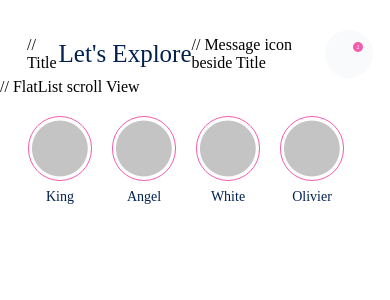
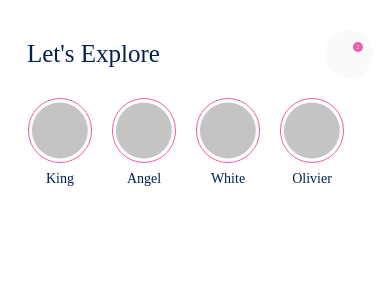
Before and after one commit to PrinceNand/Social-Media-React-Native, a React Native app: screen / in a window 390 px wide. Shown: the top 300 px of the page. Built offline with nearby package versions, Linux system fonts and the light colour scheme; some icons are missing.

Commit message:
comment error corrected

```diff
--- a/App.js
+++ b/App.js
@@ -64,9 +64,9 @@ const App = () => {
   return (
     <SafeAreaView>
       <View style={globalStyle.header}>
-        // Title
+        {/* Title */}
         <Title title={"Let's Explore"} />
-        // Message icon beside Title
+        {/* Message icon beside Title */}
         <TouchableOpacity style={globalStyle.messageMain}>
           <FontAwesomeIcon icon={faEnvelope} size={20} color={'#898DAE'} />
           <View style={globalStyle.messageNumberContainer}>
@@ -74,7 +74,7 @@ const App = () => {
           </View>
         </TouchableOpacity>
       </View>
-      // FlatList scroll View
+      {/* FlatList scroll View */}
       <View style={globalStyle.userStoryContainer}>
         <FlatList
           data={userStories}
```
